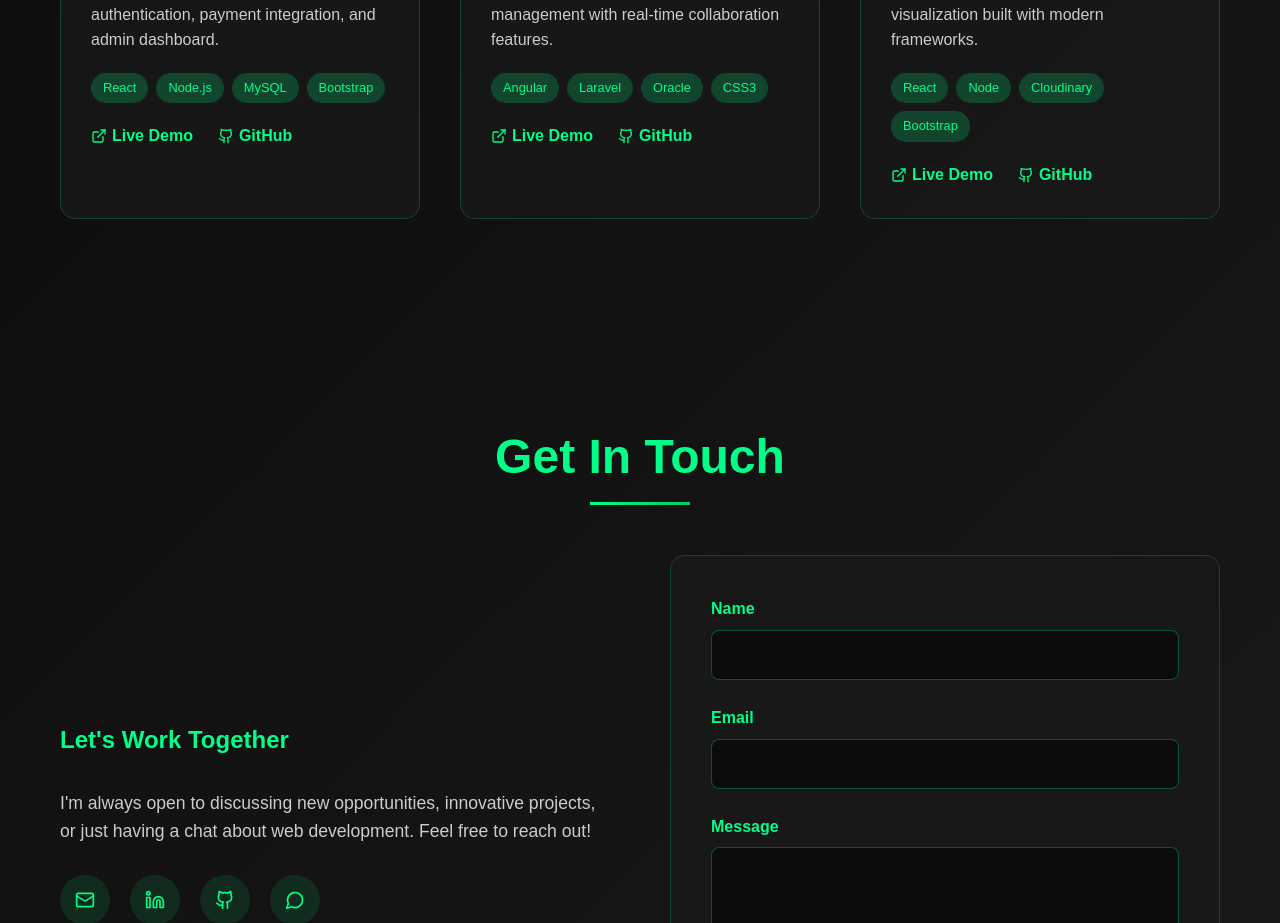
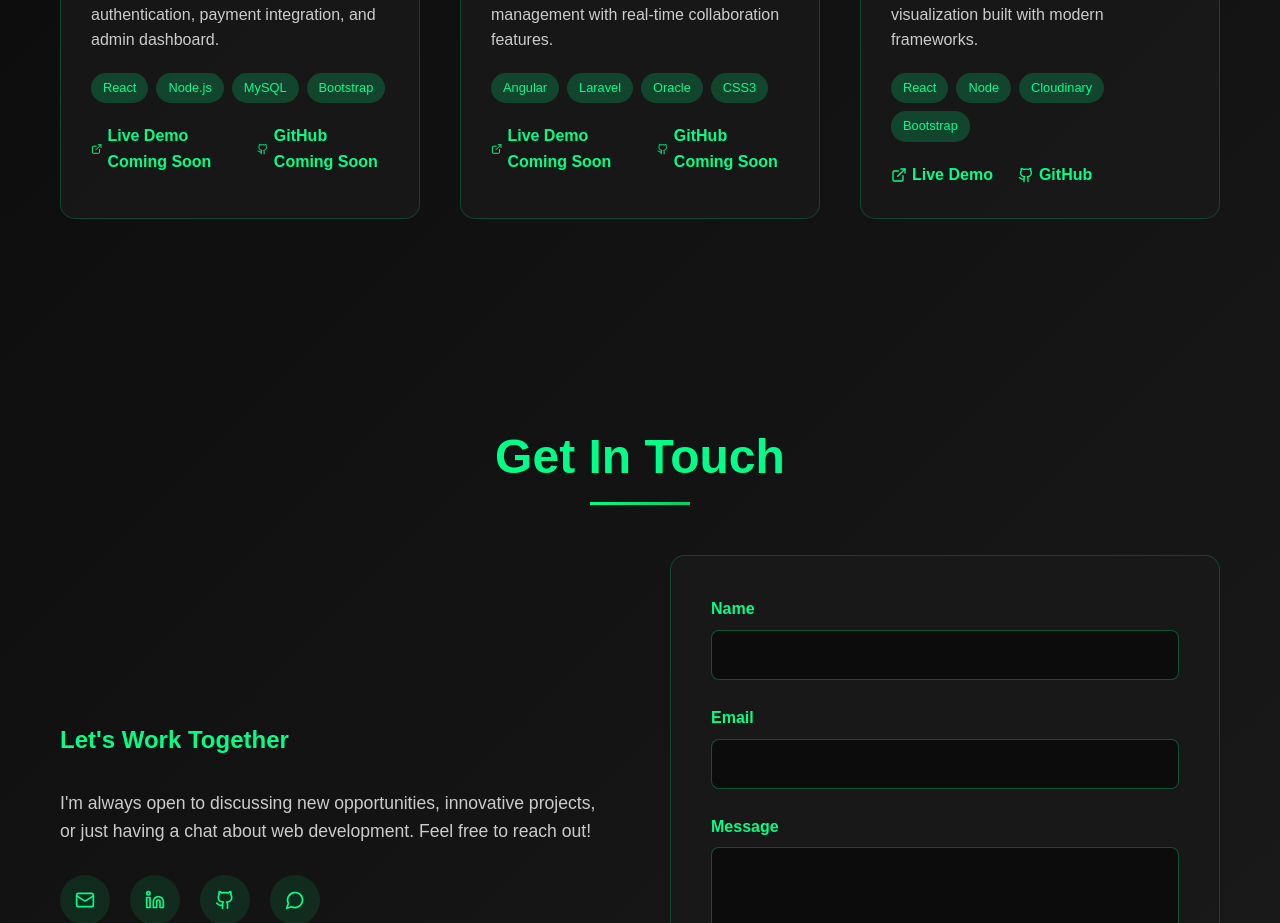
Before and after one commit to inioluwa-1/my-portfolio, a Next.js app: page / in a window 1280 px wide. Shown: the part 2580-3503 px from the top of the page. Built offline with nearby package versions, Linux system fonts and the light colour scheme.

Commit message:
feat: Update project links in Projects component to indicate upcoming features

```diff
--- a/src/app/components/Projects.tsx
+++ b/src/app/components/Projects.tsx
@@ -8,8 +8,8 @@ const projectsData: Project[] = [
     description: "Full-stack e-commerce solution with user authentication, payment integration, and admin dashboard.",
     technologies: ["React", "Node.js", "MySQL", "Bootstrap"],
     icon: "shopping_cart",
-    liveDemo: "https://your-ecommerce-demo.vercel.app",
-    github: "https://github.com/yourusername/ecommerce-platform",
+    liveDemo: "",
+    github: "",
   },
   {
     id: 2,
@@ -17,8 +17,8 @@ const projectsData: Project[] = [
     description: "Responsive web application for project management with real-time collaboration features.",
     technologies: ["Angular", "Laravel", "Oracle", "CSS3"],
     icon: "task_alt",
-    liveDemo: "https://your-taskmanager-demo.vercel.app",
-    github: "https://github.com/yourusername/task-manager",
+    liveDemo: "",
+    github: "",
   },
   {
     id: 3,
@@ -64,17 +64,27 @@ export default function Projects() {
                   ))}
                 </div>
                 <div className="project-links">
-                  {project.liveDemo && (
+                  {project.liveDemo ? (
                     <a href={project.liveDemo} className="project-link" target="_blank" rel="noopener noreferrer">
                       <ExternalLink size={16} style={{ marginRight: "5px" }} />
                       Live Demo
                     </a>
+                  ) : (
+                    <span className="project-link disabled">
+                      <ExternalLink size={16} style={{ marginRight: "5px" }} />
+                      Live Demo Coming Soon
+                    </span>
                   )}
-                  {project.github && (
+                  {project.github ? (
                     <a href={project.github} className="project-link" target="_blank" rel="noopener noreferrer">
                       <Github size={16} style={{ marginRight: "5px" }} />
                       GitHub
                     </a>
+                  ) : (
+                    <span className="project-link disabled">
+                      <Github size={16} style={{ marginRight: "5px" }} />
+                      GitHub Coming Soon
+                    </span>
                   )}
                 </div>
               </div>
```
